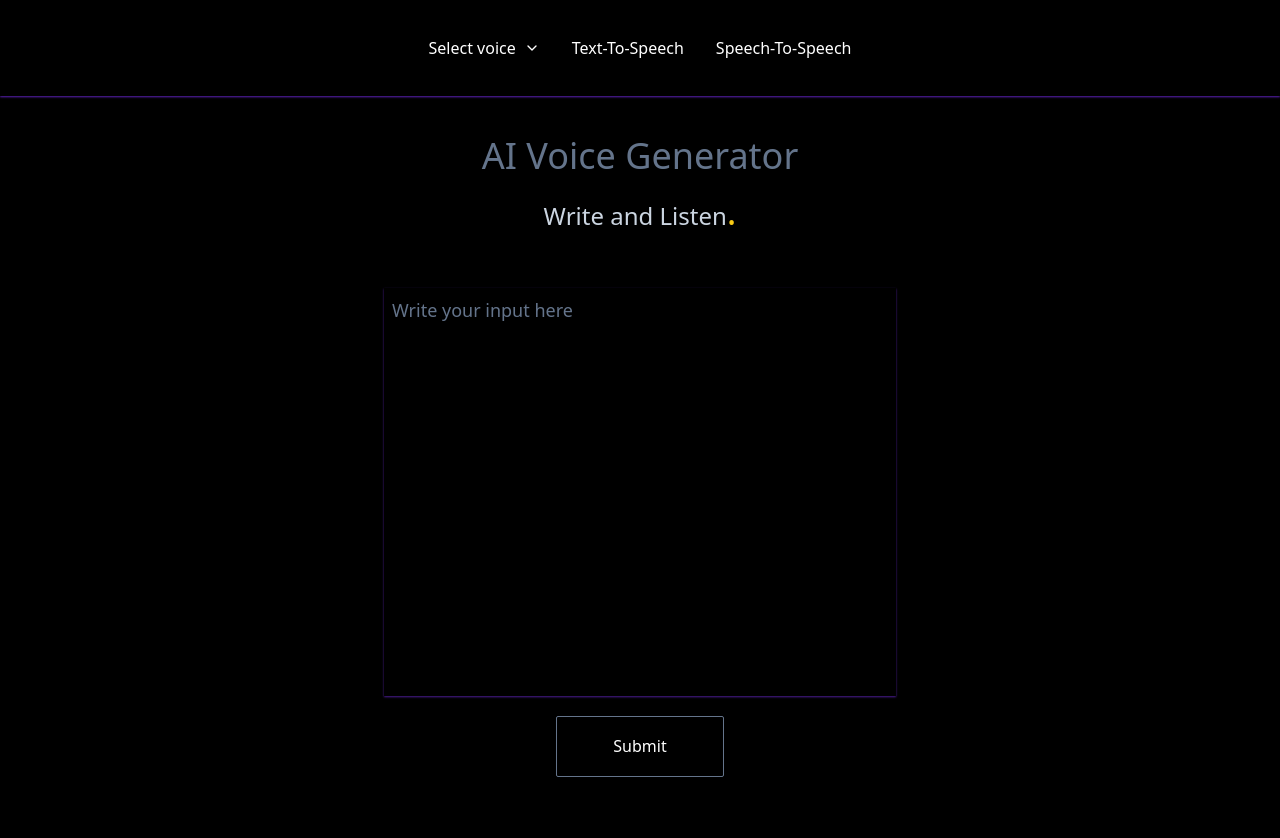
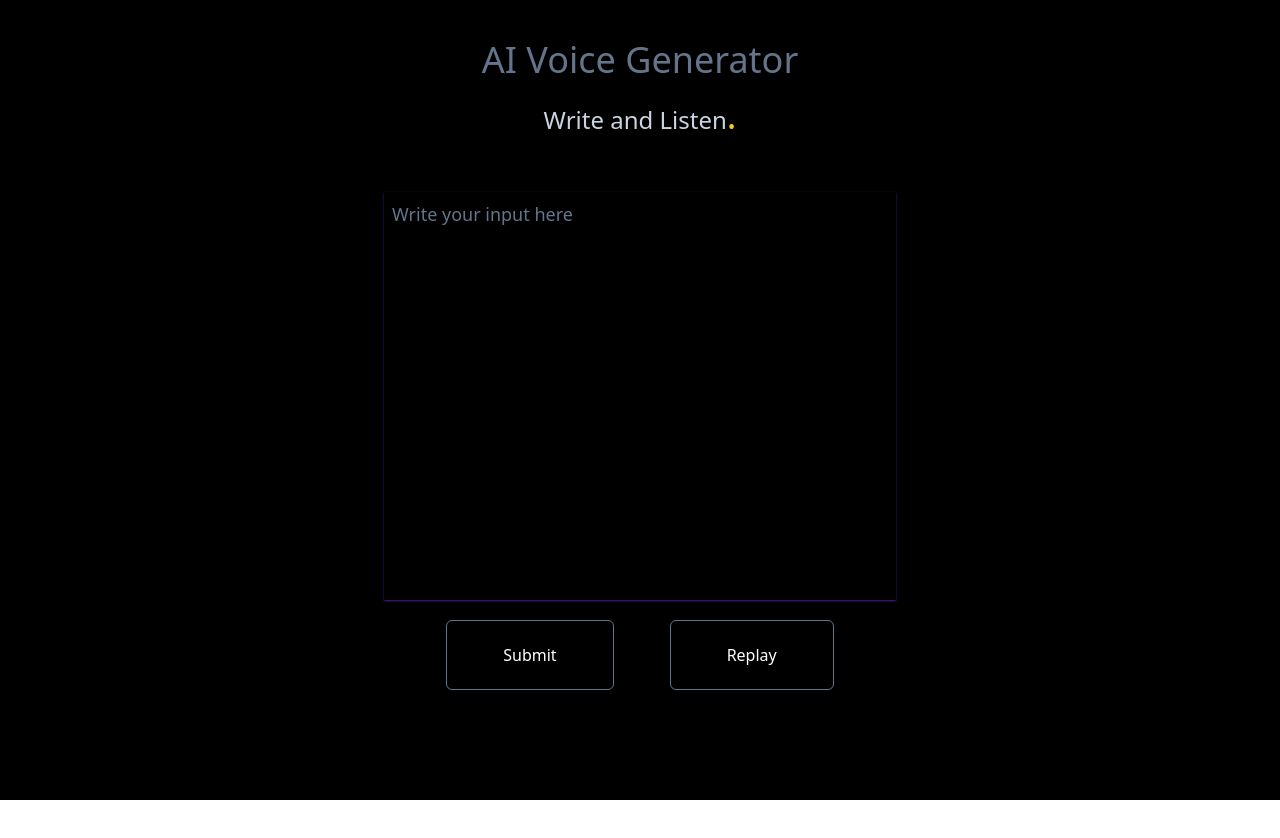
Before and after one commit to AnirudhMemani/Text-to-speech, a React (Vite) app in the folder Frontend/SoundBox/: page / in a window 1280 px wide. Shown: the top 838 px of the page. After the commit the page ends 800 px from the top, so only its background shows below. Built offline with nearby package versions, Linux system fonts and the light colour scheme.

Commit message:
final fixes

```diff
--- a/Frontend/SoundBox/src/App.tsx
+++ b/Frontend/SoundBox/src/App.tsx
@@ -1,20 +1,37 @@
 import "regenerator-runtime/runtime";
-import { Route, Routes } from "react-router-dom";
+import { Route, Routes, useLocation } from "react-router-dom";
 import SpeechToSpeech from "./Pages/SpeechToSpeech";
 import TextToSpeech from "./Pages/TextToSpeech";
 import { ROUTES } from "./Utils/constants";
 import Navbar from "./Components/Navbar";
 import { useState } from "react";
+import NotFound from "./Pages/NotFound";
 
 function App() {
   const [voiceId, setVoiceId] = useState(1);
+  const location = useLocation();
+
+  function getIsPageNotFound(currentPathname: string): boolean {
+    console.log("pathname", currentPathname);
+    const definedPaths = Object.values(ROUTES);
+    console.log("definedPaths:", definedPaths);
+    const result = definedPaths.find(
+      (paths) => paths == currentPathname.substring(1)
+    );
+    console.log("result:", result);
+    return result ? false : true;
+  }
+
+  const isPageNotFound = getIsPageNotFound(location.pathname);
 
   return (
     <div className="w-dvw h-dvh bg-black text-white">
-      <Navbar
-        setVoiceId={setVoiceId}
-        voiceId={voiceId}
-      />
+      {!isPageNotFound && (
+        <Navbar
+          setVoiceId={setVoiceId}
+          voiceId={voiceId}
+        />
+      )}
       <Routes>
         <Route
           path={""}
@@ -28,6 +45,10 @@ function App() {
           path={ROUTES.SPEECH_TO_SPEECH}
           element={<SpeechToSpeech voiceId={voiceId} />}
         />
+        <Route
+          path={ROUTES.NOT_FOUND}
+          element={<NotFound />}
+        />
       </Routes>
     </div>
   );
--- a/Frontend/SoundBox/src/Components/Dicaphone.tsx
+++ b/Frontend/SoundBox/src/Components/Dicaphone.tsx
@@ -3,6 +3,7 @@ import SpeechRecognition, {
   useSpeechRecognition,
 } from "react-speech-recognition";
 import { SetStateAction, useEffect } from "react";
+import { replayAudio } from "../Utils/helpers";
 
 const Dictaphone: React.FC<{
   setText: React.Dispatch<SetStateAction<string>>;
@@ -33,13 +34,13 @@ const Dictaphone: React.FC<{
         Microphone: {listening ? "on" : "off"}
       </p>
       <h3 className="text-2xl text-slate-500 my-4">Transcript</h3>
-      <div className="border-2 border-gray-700 outline-none w-[90%] sm:w-[600px] min-h-[250px] sm:min-h-[300px] text-white bg-transparent">
+      <div className="border-2 border-gray-700 outline-none w-[90%] sm:w-[750px] min-h-[200px] sm:min-h-[300px] text-white bg-transparent">
         <p className="text-slate-500 px-2">{text}</p>
       </div>
-      <div className="flex sm:flex-row flex-col w-full bg-transparent my-10 gap-4 sm:gap-12 items-center justify-center">
+      <div className="flex md:flex-row flex-col w-full bg-transparent my-10 gap-4 md:gap-12 items-center justify-center">
         <button
           onClick={() => SpeechRecognition.startListening({ continuous: true })}
-          className="sm:px-14 w-[90%] sm:w-fit cursor-pointer py-4 sm:py-3 rounded-sm bg-transparent border border-slate-500 hover:scale-105"
+          className="md:px-14 w-[90%] md:w-fit cursor-pointer py-4 md:py-3 rounded-sm bg-transparent border border-slate-500 hover:scale-105"
         >
           Start
         </button>
@@ -48,15 +49,21 @@ const Dictaphone: React.FC<{
             SpeechRecognition.stopListening();
             resetTranscript();
           }}
-          className="sm:px-14 w-[90%] sm:w-fit cursor-pointer py-4 sm:py-3 rounded-sm bg-transparent border border-slate-500 hover:scale-105"
+          className="md:px-14 w-[90%] md:w-fit cursor-pointer py-4 md:py-3 rounded-sm bg-transparent border border-slate-500 hover:scale-105"
         >
           Stop
         </button>
         <button
           onClick={resetTranscript}
-          className="sm:px-14 w-[90%] sm:w-fit cursor-pointer py-4 sm:py-3 rounded-sm bg-transparent border border-slate-500 hover:scale-105"
+          className="md:px-14 w-[90%] md:w-fit cursor-pointer py-4 md:py-3 rounded-sm bg-transparent border border-slate-500 hover:scale-105"
         >
           Reset
+        </button>
+        <button
+          onClick={replayAudio}
+          className="md:px-14 w-[90%] md:w-fit cursor-pointer py-4 md:py-3 rounded-sm bg-transparent border border-slate-500 hover:scale-105"
+        >
+          Replay
         </button>
       </div>
     </div>
--- a/Frontend/SoundBox/src/Components/StaggeredDropDown.tsx
+++ b/Frontend/SoundBox/src/Components/StaggeredDropDown.tsx
@@ -17,6 +17,8 @@ const StaggeredDropDown: React.FC<StaggeredDropDownProps> = ({
 }): React.JSX.Element => {
   const [open, setOpen] = useState(false);
   const dropdownRef = useRef<HTMLDivElement | null>(null);
+  const [selectedModelName, setSelectedModelName] =
+    useState<string>("Charlotte (female)");
 
   useEffect(() => {
     const closeDropdown = (event: MouseEvent) => {
@@ -72,7 +74,7 @@ const StaggeredDropDown: React.FC<StaggeredDropDownProps> = ({
           className="flex items-center justify-between rounded-md text-white bg-transparent transition-colors"
         >
           <span className="font-normal mr-2 text-base text-white">
-            Select voice
+            {selectedModelName}
           </span>
           <motion.span variants={iconVariants}>
             <FiChevronDown />
@@ -87,10 +89,12 @@ const StaggeredDropDown: React.FC<StaggeredDropDownProps> = ({
         >
           {voiceModels.map((models) => (
             <Option
+              key={models.id}
               text={models.model}
               onClick={() => {
                 setOpen(false);
                 setVoiceId(models.id);
+                setSelectedModelName(models.model);
                 setIsNavMenuVisible(false);
               }}
               extraStyles={() => {
--- /dev/null
+++ b/Frontend/SoundBox/src/Pages/NotFound.tsx
@@ -0,0 +1,17 @@
+import { useNavigate } from "react-router-dom";
+
+const NotFound: React.FC = (): React.JSX.Element => {
+  const navigate = useNavigate();
+  return (
+    <div className="relative bg-[url('../Assets/404_not_found.png')] bg-no-repeat bg-cover w-full h-full cursor-default">
+      <button
+        className="absolute bottom-[50%] left-[50%] translate-x-[-50%] h-16 w-40 rounded-md flex items-center justify-center border border-slate-500 hover:scale-105 transition-all duration-200 ease-in-out active:scale-90 a bg-transparent"
+        onClick={() => navigate(-1)}
+      >
+        Go Back
+      </button>
+    </div>
+  );
+};
+
+export default NotFound;
--- a/Frontend/SoundBox/src/Pages/TextToSpeech.tsx
+++ b/Frontend/SoundBox/src/Pages/TextToSpeech.tsx
@@ -1,5 +1,5 @@
 import { useState, KeyboardEvent } from "react";
-import { getUrlAndPlayAudio } from "../Utils/helpers";
+import { getUrlAndPlayAudio, replayAudio } from "../Utils/helpers";
 
 type TextToSpeechProps = {
   voiceId: number;
@@ -9,11 +9,15 @@ const TextToSpeech: React.FC<TextToSpeechProps> = ({
   voiceId,
 }): React.JSX.Element => {
   const [userInput, setUserInput] = useState<string>("");
+  const [isDisabled, setIsDisabled] = useState<boolean>(true);
 
   const handleEnterKeyPressed = (e: KeyboardEvent<HTMLTextAreaElement>) => {
     if (e.key === "Enter") {
       e.preventDefault();
       console.log("TextToSpeech() => voiceId:", voiceId);
+      if (userInput.length > 0) {
+        setIsDisabled(false);
+      }
       getUrlAndPlayAudio(userInput, voiceId);
     }
   };
@@ -31,6 +35,9 @@ const TextToSpeech: React.FC<TextToSpeechProps> = ({
         onSubmit={(e) => {
           e.preventDefault();
           console.log("TextToSpeech() => voiceId:", voiceId);
+          if (userInput.length > 0) {
+            setIsDisabled(false);
+          }
           getUrlAndPlayAudio(userInput, voiceId);
         }}
       >
@@ -45,11 +52,20 @@ const TextToSpeech: React.FC<TextToSpeechProps> = ({
           placeholder="Write your input here"
           onKeyDown={handleEnterKeyPressed}
         />
-        <input
-          type="submit"
-          className="px-14 cursor-pointer sm:mb-0 mb-2 h-[10%] sm:py-3 rounded-sm mt-5 bg-transparent border border-slate-500 hover:scale-105 active:scale-100"
-          title="Submit"
-        />
+        <div className="flex md:flex-row flex-col md:h-fit h-[30%] md:w-fit w-[70%] md:gap-14 gap-4">
+          <input
+            type="submit"
+            className="md:px-14 h-full cursor-pointer mb-0 md:py-3 rounded-md mt-5 bg-transparent border border-slate-500 hover:scale-105 active:scale-100"
+            title="Submit"
+          />
+          <input
+            type="button"
+            className="md:px-14 cursor-pointer mb-0 h-full md:py-3 rounded-md md:mt-5 bg-transparent border border-slate-500 hover:scale-105 active:scale-100 disabled:scale-100 disabled:cursor-not-allowed"
+            value={"Replay"}
+            onClick={replayAudio}
+            disabled={isDisabled}
+          />
+        </div>
       </form>
     </div>
   );
--- a/Frontend/SoundBox/src/Utils/constants.ts
+++ b/Frontend/SoundBox/src/Utils/constants.ts
@@ -1,6 +1,7 @@
 export const ROUTES = {
   TEXT_TO_SPEECH: "Text-To-Speech",
   SPEECH_TO_SPEECH: "Speech-To-Speech",
+  NOT_FOUND: "*",
 } as const;
 
 export type TypeOfRoutes = (typeof ROUTES)[keyof typeof ROUTES];
--- a/Frontend/SoundBox/src/Utils/helpers.ts
+++ b/Frontend/SoundBox/src/Utils/helpers.ts
@@ -2,14 +2,28 @@ import axios from "axios";
 
 const audio = new Audio();
 
-function playAudio(audioUrl: string) {
+async function playAudio(audioUrl: string, clearSrc: boolean) {
   audio.src = audioUrl;
-  audio.play();
+  await audio.play();
+
+  audio.onended = () => {
+    if (clearSrc) {
+      audio.src = "";
+    }
+  };
+}
+
+export async function replayAudio() {
+  if (audio.src) {
+    await audio.play();
+  }
 }
 
 export async function getUrlAndPlayAudio(userInput: string, voiceId: number) {
+  let clearSrc = false;
   if (userInput.length < 1) {
     userInput = "Please pass some input!";
+    clearSrc = true;
   }
   console.log("getUrlAndPlayAudio() => voiceId in requestBody:", voiceId);
   const requestBody = {
@@ -20,5 +34,5 @@ export async function getUrlAndPlayAudio(userInput: string, voiceId: number) {
     "https://nodejs-production-2e12.up.railway.app/audio-stream",
     requestBody
   );
-  playAudio(response.data);
+  playAudio(response.data, clearSrc);
 }
```
Also changed, not shown: Frontend/SoundBox/src/Assets/404_not_found.png (added).
